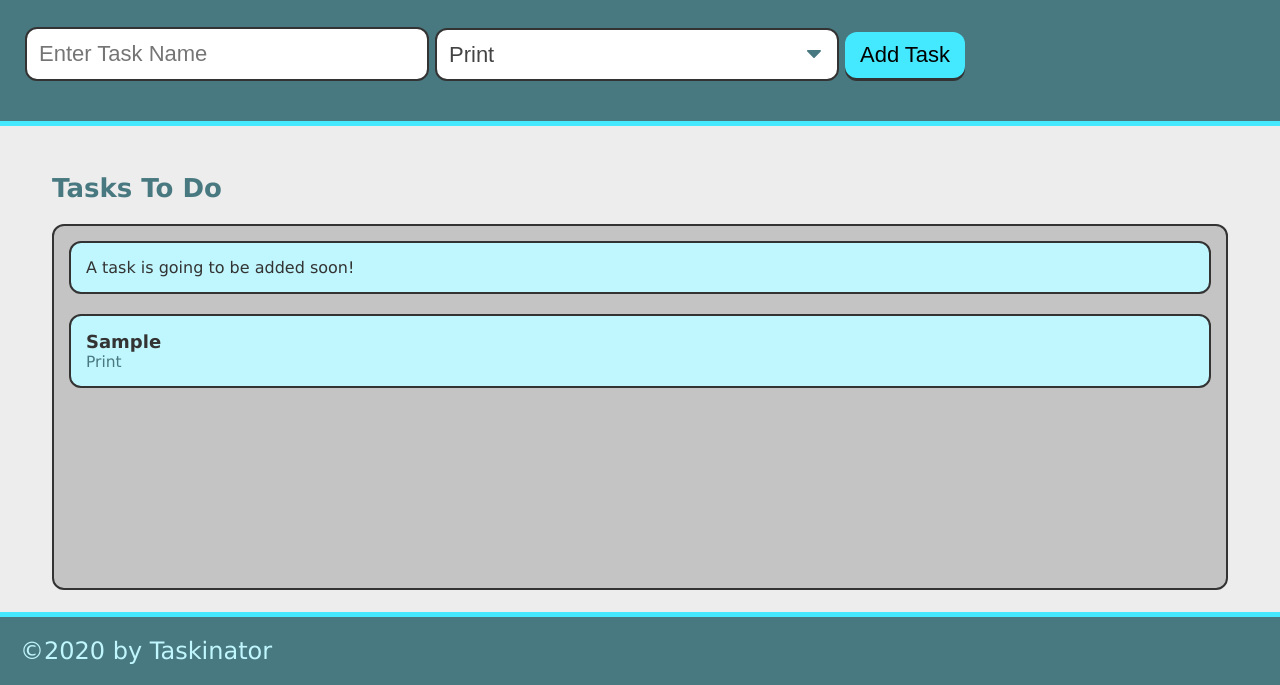
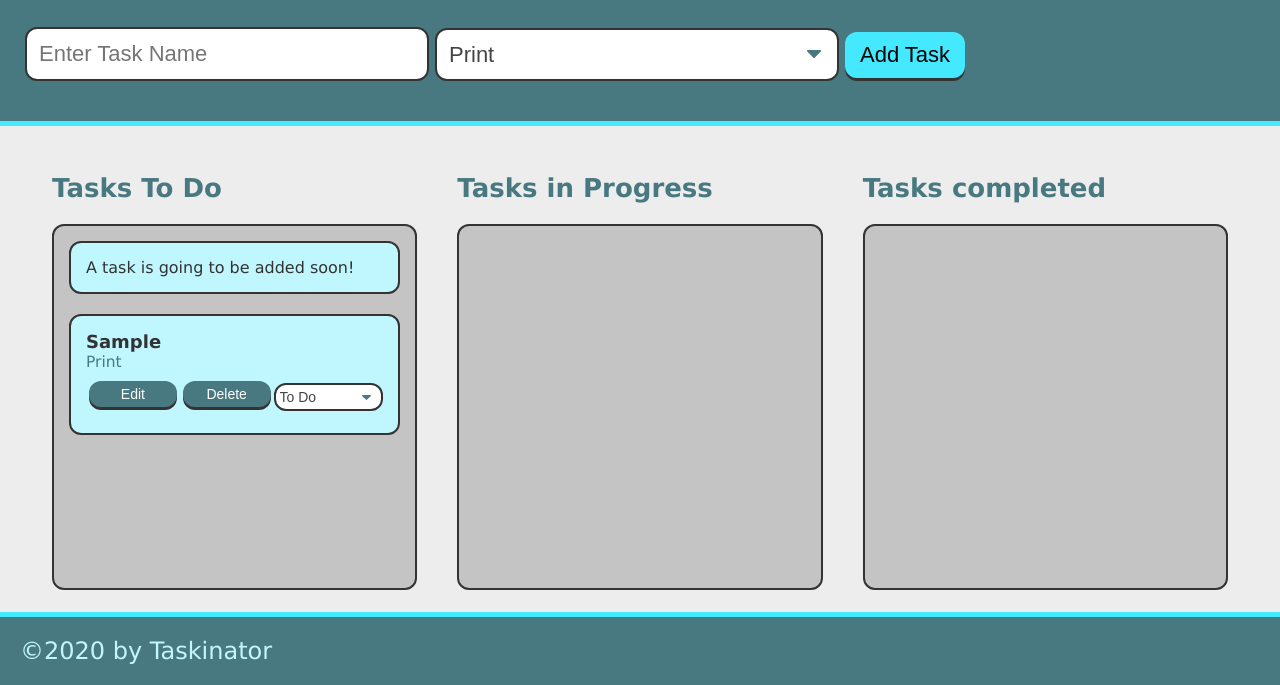
Before and after one commit to IvanPerezRWS/taskinator, a plain HTML site: page index.html in a window 1280 px wide. Both pictures are taken after typing "Sample" into the empty fields and a click on the button "Add Task". Shown: the part 115-800 px from the top of the page. Drawn offline with Linux system fonts and the light colour scheme.

Commit message:
selector functionality and updating tasks

```diff
--- a/assets/js/script.js
+++ b/assets/js/script.js
@@ -1,3 +1,5 @@
+
+var taskIdCounter = 0;
 var formEl = document.querySelector("#task-form");
 var tasksToDoEl = document.querySelector("#tasks-to-do");
 
@@ -35,6 +37,9 @@ var createTaskEl = function(taskDataOvj) {
  var listItemEl = document.createElement("li");
  listItemEl.className = "task-item";
 
+  // add task id as custom attributre
+  listItemEl.setAttribute("data-task-id", taskIdCounter);
+
  // create div to hold task info and add to list item
  var taskInfoEl = document.createElement("div");
  //give it class name
@@ -44,9 +49,64 @@ var createTaskEl = function(taskDataOvj) {
  taskInfoEl.innerHTML = "<h3 class='task-name'>" + taskDataOvj.name + "</h3><span class='task-type'>" + taskDataOvj.type + "</span>";
  listItemEl.appendChild(taskInfoEl);
 
+// Task id counter
+var taskActionsEl = createTaskActions(taskIdCounter);
+
+// append task id counter
+listItemEl.appendChild(taskActionsEl);
+
  // add entire list item to list
  tasksToDoEl.appendChild(listItemEl);
 
+  // increase task counter for next unique id
+  taskIdCounter++;
+};
+
+
+//-----------Create task actions ----------------------
+var createTaskActions = function(taskId) {
+  var actionContainerEl = document.createElement("div");
+  actionContainerEl.className = "task-actions";
+
+    // create edit button
+    var editButtonEl = document.createElement("button");
+    editButtonEl.textContent = "Edit";
+    editButtonEl.className = "btn edit-btn";
+    editButtonEl.setAttribute("dataButtonEl", taskId);
+
+    actionContainerEl.appendChild(editButtonEl)
+
+    // Create Delete button
+    var deleteButtonEl = document.createElement("button");
+    deleteButtonEl.textContent = "Delete";
+    deleteButtonEl.className = "btn delete-btn";
+    deleteButtonEl.setAttribute("data-task-id", taskId);
+
+    actionContainerEl.appendChild(deleteButtonEl);
+
+    // dropdown select button
+    var statusSelectEl = document.createElement("select");
+    statusSelectEl.className = "select-status"
+    statusSelectEl.setAttribute("name", "status-change");
+    statusSelectEl.setAttribute("data-task-id", taskId);
+
+    actionContainerEl.appendChild(statusSelectEl);
+
+    // array of status choices
+    var statusChoices = ["To Do", "In Progress", "Completed"];
+
+    for (var i = 0; i < statusChoices.length; i++) {
+      // Create option Element
+      var statusOptionEl = document.createElement("option");
+      statusOptionEl.textContent = statusChoices[i];
+      statusOptionEl.setAttribute("value", statusChoices[i]);
+
+      // Append to select
+      statusSelectEl.appendChild(statusOptionEl);
+    }
+
+
+    return actionContainerEl;
 };
 
 formEl.addEventListener("submit", taskFormHandler);
--- a/index.html
+++ b/index.html
@@ -39,6 +39,19 @@
         <li class="task-item">A task is going to be added soon!</li>
       </ul>
     </section>
+
+    <!---Task in progress-->
+    <section class="task-list-wrapper">
+      <h2 class="list-title">Tasks in Progress</h2>
+      <ul class="task-list" id="tasks-in-progress"></ul>
+    </section>
+
+    <!--Tasks completed-->
+    <section class="task-list-wrapper">
+      <h2 class="list-title">Tasks completed</h2>
+      <ul class="task-list" id="tasks-completed"></ul>
+      </section>
+
   </main>
 
   <footer>
```
